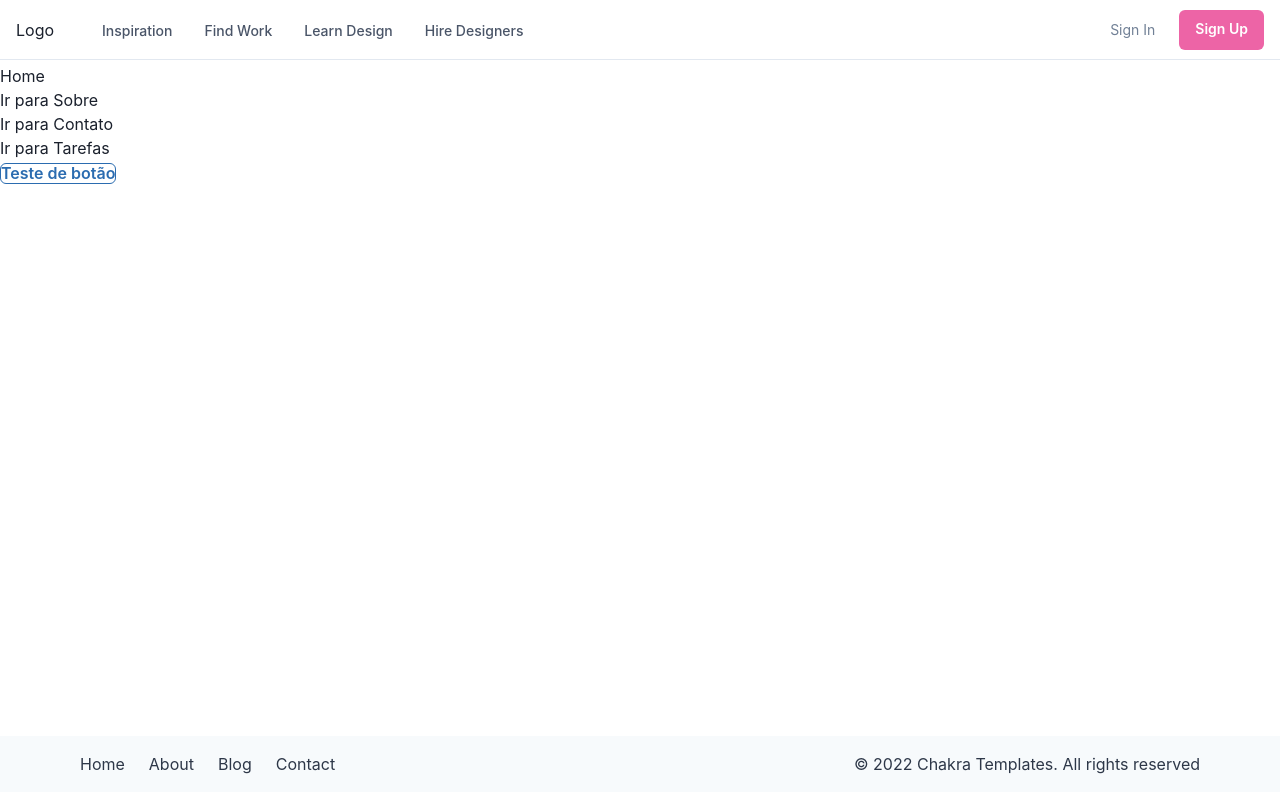
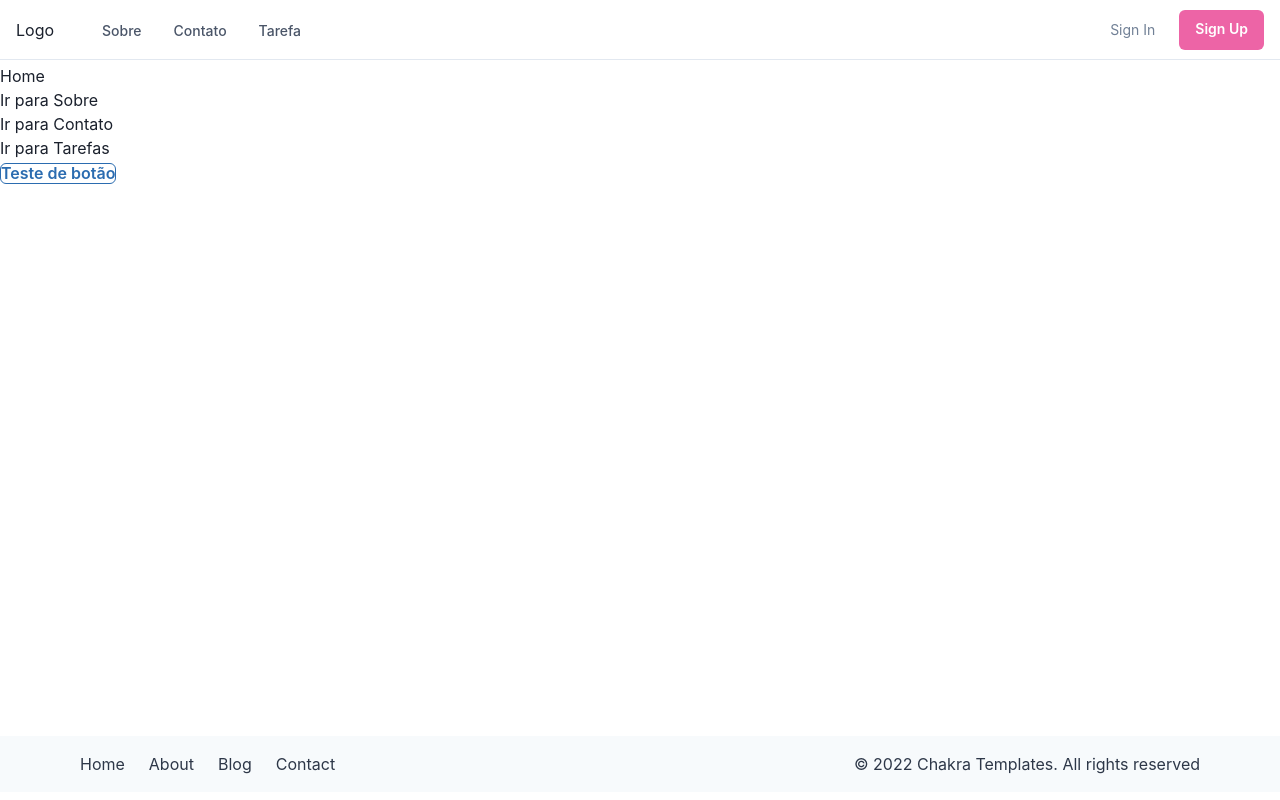
Before and after one commit to leleleonardo/meu-app, a React (Vite) app: page / in a window 1280 px wide. Built offline with nearby package versions, Linux system fonts and the light colour scheme.

Commit message:
atualização topo

```diff
--- a/src/components/topo/index.tsx
+++ b/src/components/topo/index.tsx
@@ -16,10 +16,12 @@ import {
   useDisclosure,
 } from '@chakra-ui/react';
 // npm i @chakra-ui/icons
-  import { IoMenu,
+import {
+  IoMenu,
   IoCloseSharp,
   IoChevronDown,
-    IoChevronForward } from "react-icons/io5"
+  IoChevronForward
+} from "react-icons/io5"
 
 export default function Topo() {
   const { isOpen, onToggle } = useDisclosure();
@@ -251,41 +253,29 @@ import {
 
 const NAV_ITEMS: Array<NavItem> = [
   {
-      label: 'Inspiration',
+    label: 'Sobre',
     children: [
       {
-          label: 'Explore Design Work',
-          subLabel: 'Trending Design to inspire you',
-          href: '#',
+        label: 'Ir para sobre',
+        href: '/sobre',
       },
-        {
-          label: 'New & Noteworthy',
-          subLabel: 'Up-and-coming Designers',
-          href: '#',
-        },
+
     ],
   },
   {
-      label: 'Find Work',
+    label: 'Contato',
     children: [
       {
-          label: 'Job Board',
-          subLabel: 'Find your dream design job',
-          href: '#',
+        label: 'Ir para contato',
+
+        href: '/contato',
       },
-        {
-          label: 'Freelance Projects',
-          subLabel: 'An exclusive list for contract work',
-          href: '#',
-        },
+
     ],
   },
   {
-      label: 'Learn Design',
-      href: '#',
+    label: 'Tarefa',
+    href: '/Tarefas',
   },
-    {
-      label: 'Hire Designers',
-      href: '#',
-    },
+
 ];
```
Lines whose indentation alone changed are shown as unchanged.
